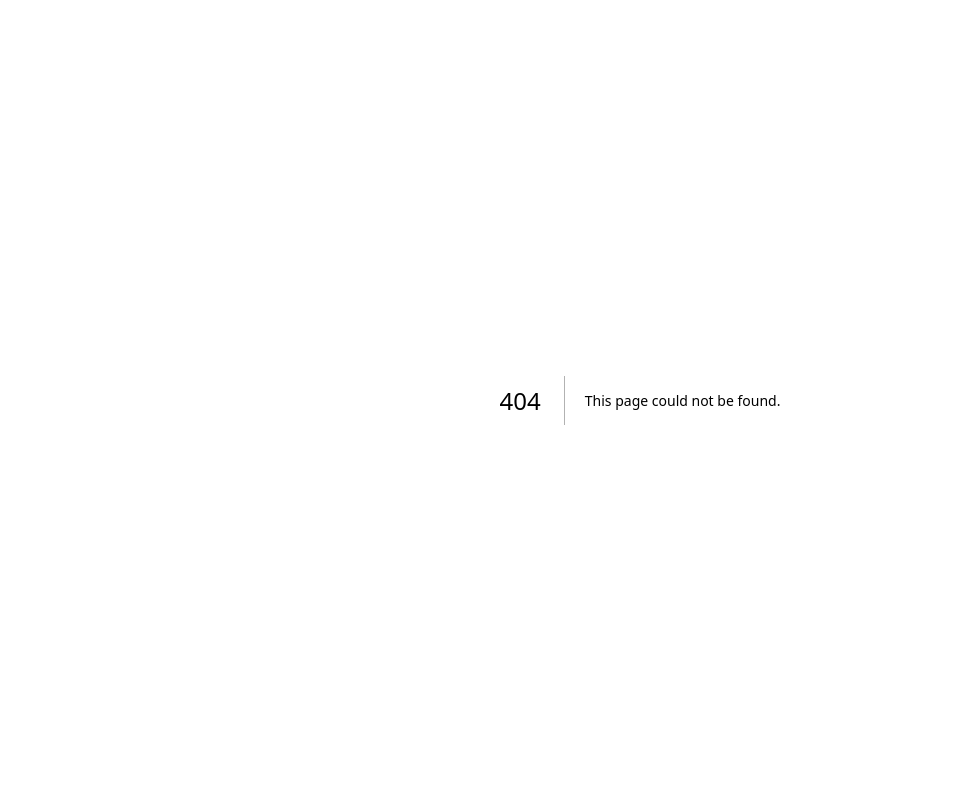
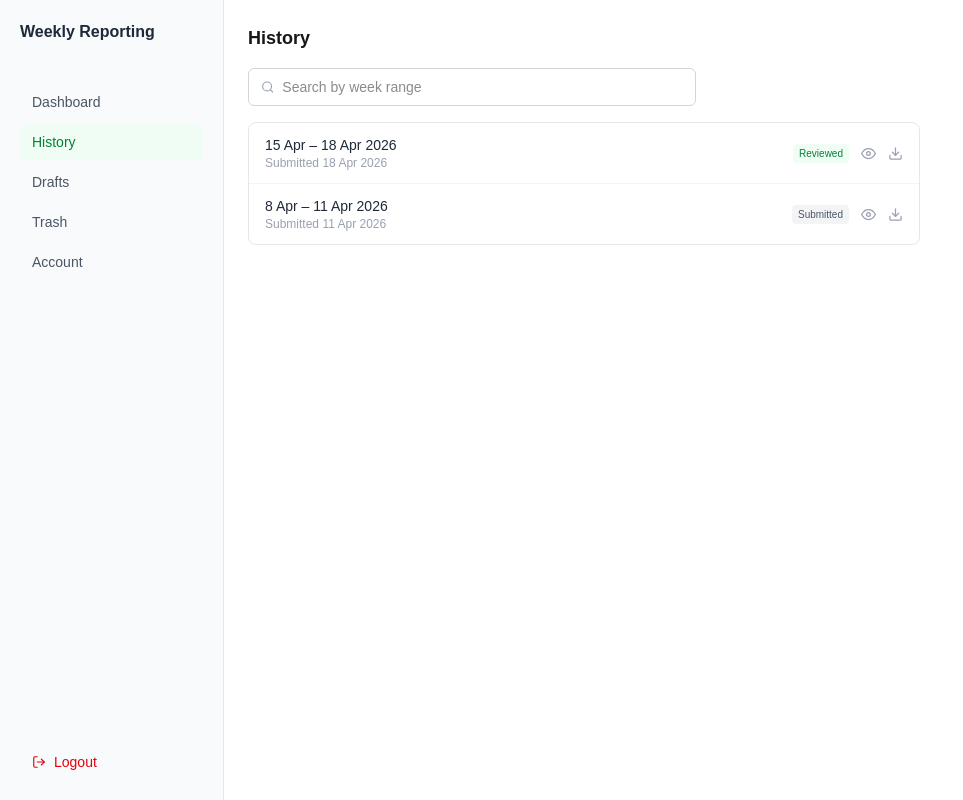
Before and after one commit to nuhanazmy/Work-Reporting-App, a Next.js app: page /history in a window 1280 px wide. Before the commit this address had no page. Shown: the whole page, without its empty margins (0-963 px from the left). Built offline with nearby package versions, Linux system fonts and the light colour scheme.

Commit message:
create page history

```diff
--- /dev/null
+++ b/app/history/page.tsx
@@ -0,0 +1,81 @@
+"use client";
+
+import { useState } from "react";
+import Sidebar from "@/components/Sidebar";
+import { FiSearch, FiEye, FiDownload } from "react-icons/fi";
+
+type HistoryReport = {
+  id: string;
+  weekRange: string;
+  status: "submitted" | "reviewed";
+  submittedOn: string;
+};
+
+// TODO(backend): replace with a real fetch from `weekly_reports`
+// where status != 'draft', ordered by week_start desc, for the logged-in user.
+const mockHistory: HistoryReport[] = [
+  { id: "1", weekRange: "15 Apr – 18 Apr 2026", status: "reviewed", submittedOn: "18 Apr 2026" },
+  { id: "2", weekRange: "8 Apr – 11 Apr 2026", status: "submitted", submittedOn: "11 Apr 2026" },
+];
+
+export default function HistoryPage() {
+  const [query, setQuery] = useState("");
+
+  const filtered = mockHistory.filter((r) =>
+    r.weekRange.toLowerCase().includes(query.toLowerCase())
+  );
+
+  return (
+    <div className="flex min-h-screen bg-white">
+      <Sidebar />
+
+      <main className="flex-1 p-6 pt-20 md:pt-6">
+        <h1 className="text-lg font-semibold mb-4">History</h1>
+
+        <div className="flex items-center gap-2 border border-gray-300 rounded-md px-3 py-2 mb-4 max-w-md">
+          <FiSearch size={14} className="text-gray-400" />
+          <input
+            type="text"
+            placeholder="Search by week range"
+            value={query}
+            onChange={(e) => setQuery(e.target.value)}
+            className="w-full text-sm outline-none"
+          />
+        </div>
+
+        {filtered.length === 0 ? (
+          <div className="border border-gray-200 rounded-lg p-8 text-center max-w-sm">
+            <p className="text-sm font-medium text-gray-700 mb-1">No reports found</p>
+            <p className="text-xs text-gray-400">Submitted weekly reports will appear here</p>
+          </div>
+        ) : (
+          <div className="border border-gray-200 rounded-lg divide-y divide-gray-100 max-w-2xl">
+            {filtered.map((r) => (
+              <div key={r.id} className="flex items-center justify-between px-4 py-3">
+                <div>
+                  <p className="text-sm text-gray-800">{r.weekRange}</p>
+                  <p className="text-xs text-gray-400">Submitted {r.submittedOn}</p>
+                </div>
+                <div className="flex items-center gap-3">
+                  <span
+                    className={`text-[10px] px-1.5 py-0.5 rounded ${
+                      r.status === "reviewed" ? "bg-green-50 text-green-700" : "bg-gray-100 text-gray-600"
+                    }`}
+                  >
+                    {r.status === "reviewed" ? "Reviewed" : "Submitted"}
+                  </span>
+                  <button className="text-gray-400 hover:text-gray-700" aria-label="View report">
+                    <FiEye size={15} />
+                  </button>
+                  <button className="text-gray-400 hover:text-gray-700" aria-label="Download report">
+                    <FiDownload size={15} />
+                  </button>
+                </div>
+              </div>
+            ))}
+          </div>
+        )}
+      </main>
+    </div>
+  );
+}
--- a/app/week/page.tsx
+++ b/app/week/page.tsx
@@ -352,6 +352,7 @@ export default function WeekTabPage() {
           <textarea
             value={supervisorFeedback}
             onChange={(e) => setSupervisorFeedback(e.target.value)}
+
             rows={3}
             className="w-full border border-gray-300 rounded-md px-3 py-2 text-sm"
           />
```
